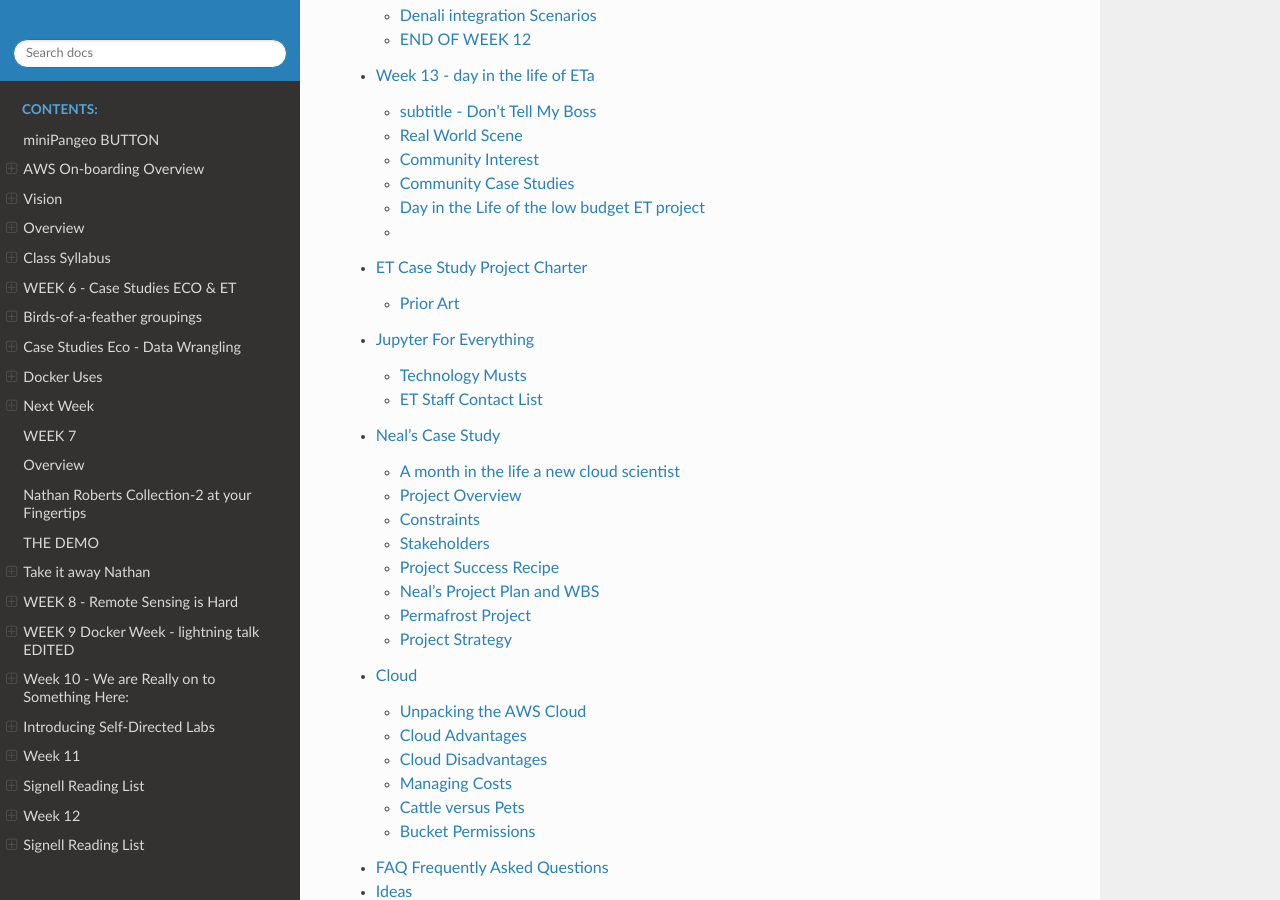
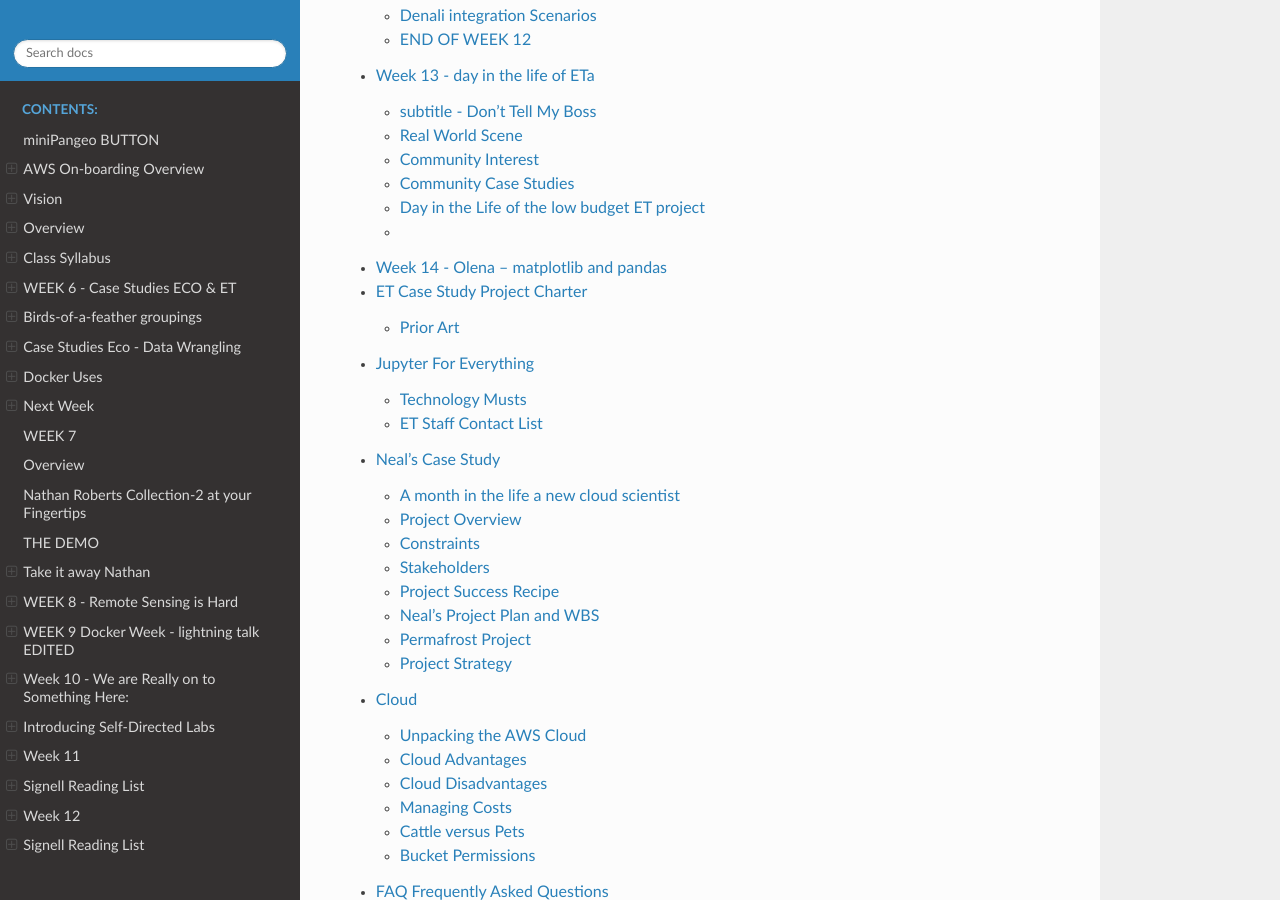
Before and after one commit to tonybutzer/harmony-docs, a Sphinx documentation site: the page built from documentation/source/index.rst, in a window 1280 px wide and 900 px high, scrolled down 4970 px. Built offline with Sphinx 7.4.7 and the Read the Docs theme 2.0.0, drawn with Linux system fonts in a browser that asks for light colours; pages that are not in the unit, such as notebooks, are missing from menus.

Commit message:
automatic git update from Makefile

```diff
--- /dev/null
+++ b/documentation/source/14week.md
@@ -0,0 +1 @@
+# Week 14 - Olena -- matplotlib and pandas
--- a/documentation/source/index.rst
+++ b/documentation/source/index.rst
@@ -20,6 +20,7 @@ Welcome to AWS -- PANGEO Onboarding Training
    11week.md
    12week.md
    13week.md
+   14week.md
    01project_charter.md
    02neal_case_study.md
    10project_plan
```
